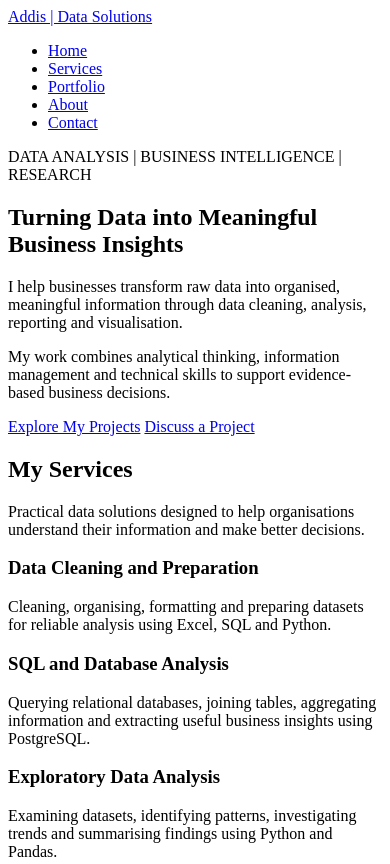
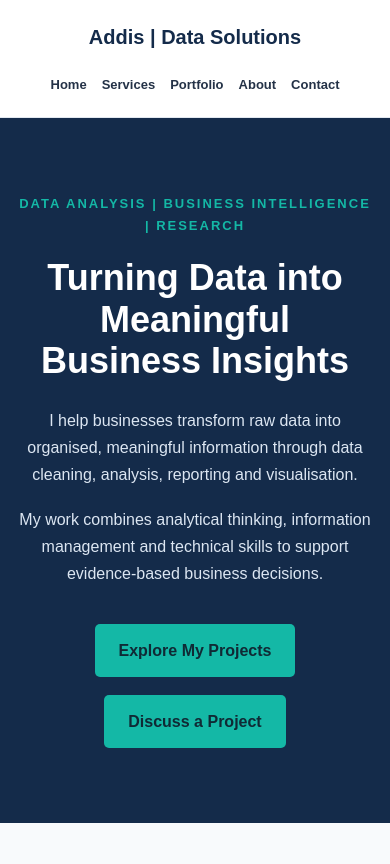
Before and after one commit to USNA02/usna02.github.io, a plain HTML site: page index.html in a window 390 px wide. Shown: the top 864 px of the page. Drawn offline with Linux system fonts and the light colour scheme.

Commit message:
Add responsive styling to portfolio homepage

```diff
--- /dev/null
+++ b/css/style.css
@@ -0,0 +1,322 @@
+
+/* =================================
+   1. GLOBAL DESIGN VARIABLES
+================================= */
+
+:root {
+    --primary-color: #142B4A;
+    --secondary-color: #0F766E;
+    --accent-color: #14B8A6;
+
+    --background-color: #F8FAFC;
+    --surface-color: #FFFFFF;
+
+    --text-color: #243247;
+    --muted-color: #64748B;
+    --border-color: #E2E8F0;
+
+    --font-family: Arial, Helvetica, sans-serif;
+
+    --container-width: 1100px;
+}
+
+
+/* =================================
+   2. BASIC RESET
+================================= */
+
+* {
+    margin: 0;
+    padding: 0;
+    box-sizing: border-box;
+}
+
+
+/* =================================
+   3. GLOBAL PAGE STYLING
+================================= */
+
+html {
+    scroll-behavior: smooth;
+}
+
+body {
+    font-family: var(--font-family);
+    background-color: var(--background-color);
+    color: var(--text-color);
+    line-height: 1.7;
+}
+
+a {
+    text-decoration: none;
+    color: var(--secondary-color);
+}
+
+ul {
+    list-style: none;
+}
+
+img {
+    max-width: 100%;
+    display: block;
+}
+
+
+/* =================================
+   4. REUSABLE PAGE CONTAINER
+================================= */
+
+header,
+main,
+footer {
+    width: 100%;
+}
+
+section {
+    padding: 80px 20px;
+}
+
+section > * {
+    max-width: var(--container-width);
+    margin-left: auto;
+    margin-right: auto;
+}
+
+
+/* =================================
+   5. HEADER AND NAVIGATION
+================================= */
+
+header {
+    background-color: var(--surface-color);
+    border-bottom: 1px solid var(--border-color);
+    padding: 18px 6%;
+    display: flex;
+    justify-content: space-between;
+    align-items: center;
+    flex-wrap: wrap;
+    gap: 16px;
+}
+
+header > div a {
+    color: var(--primary-color);
+    font-size: 20px;
+    font-weight: 700;
+}
+
+nav ul {
+    display: flex;
+    align-items: center;
+    flex-wrap: wrap;
+    gap: 25px;
+}
+
+nav a {
+    color: var(--text-color);
+    font-size: 14px;
+    font-weight: 600;
+    transition: color 0.3s ease;
+}
+
+nav a:hover {
+    color: var(--secondary-color);
+}
+
+
+/* =================================
+   6. HERO SECTION
+================================= */
+
+#home {
+    background-color: var(--primary-color);
+    color: var(--surface-color);
+    padding: 110px 20px;
+    text-align: center;
+}
+
+#home p:first-child {
+    color: var(--accent-color);
+    font-size: 13px;
+    font-weight: 700;
+    letter-spacing: 2px;
+    margin-bottom: 20px;
+}
+
+#home h1 {
+    max-width: 850px;
+    font-size: clamp(36px, 5vw, 58px);
+    line-height: 1.15;
+    margin: 0 auto 25px;
+}
+
+#home p:not(:first-child) {
+    max-width: 720px;
+    color: #DCE6F2;
+    margin: 0 auto 18px;
+}
+
+#home a {
+    display: inline-block;
+    background-color: var(--accent-color);
+    color: #102A35;
+    padding: 13px 24px;
+    margin: 18px 6px 0;
+    border-radius: 5px;
+    font-weight: 700;
+    transition: background-color 0.3s ease;
+}
+
+#home a:hover {
+    background-color: #FFFFFF;
+}
+
+
+/* =================================
+   7. GENERAL SECTION HEADINGS
+================================= */
+
+section h2 {
+    color: var(--primary-color);
+    font-size: 32px;
+    margin-bottom: 18px;
+    text-align: center;
+}
+
+section > p {
+    color: var(--muted-color);
+    text-align: center;
+    margin-bottom: 35px;
+}
+
+
+/* =================================
+   8. SERVICE AND PROJECT CARDS
+================================= */
+
+#services article,
+#portfolio article {
+    background-color: var(--surface-color);
+    border: 1px solid var(--border-color);
+    border-radius: 8px;
+    padding: 28px;
+    margin: 20px auto;
+    max-width: var(--container-width);
+    box-shadow: 0 4px 15px rgba(20, 43, 74, 0.04);
+    transition: transform 0.3s ease, box-shadow 0.3s ease;
+}
+
+#services article:hover,
+#portfolio article:hover {
+    transform: translateY(-4px);
+    box-shadow: 0 8px 22px rgba(20, 43, 74, 0.10);
+}
+
+article h3 {
+    color: var(--primary-color);
+    font-size: 20px;
+    margin-bottom: 10px;
+}
+
+article p {
+    color: var(--muted-color);
+}
+
+
+/* =================================
+   9. ABOUT SECTION
+================================= */
+
+#about {
+    background-color: #EDF3F8;
+}
+
+#about p {
+    max-width: 800px;
+    margin: 15px auto;
+    color: var(--text-color);
+}
+
+
+/* =================================
+   10. CONTACT SECTION
+================================= */
+
+#contact {
+    background-color: var(--primary-color);
+    color: white;
+    text-align: center;
+}
+
+#contact h2 {
+    color: white;
+}
+
+#contact p {
+    color: #DCE6F2;
+}
+
+#contact a {
+    display: inline-block;
+    margin: 12px 8px;
+    padding: 12px 22px;
+    background-color: var(--accent-color);
+    color: #102A35;
+    border-radius: 5px;
+    font-weight: 700;
+}
+
+
+/* =================================
+   11. FOOTER
+================================= */
+
+footer {
+    background-color: #0D1F35;
+    color: #CBD5E1;
+    text-align: center;
+    padding: 25px 15px;
+    font-size: 13px;
+}
+
+
+/* =================================
+   12. RESPONSIVE DESIGN
+================================= */
+
+@media (max-width: 768px) {
+
+    header {
+        flex-direction: column;
+        padding: 20px;
+    }
+
+    nav ul {
+        justify-content: center;
+        gap: 15px;
+    }
+
+    nav a {
+        font-size: 13px;
+    }
+
+    section {
+        padding: 55px 18px;
+    }
+
+    #home {
+        padding: 75px 18px;
+    }
+
+    #home h1 {
+        font-size: 36px;
+    }
+
+    section h2 {
+        font-size: 27px;
+    }
+
+    #services article,
+    #portfolio article {
+        padding: 22px;
+    }
+}
--- a/index.html
+++ b/index.html
@@ -7,6 +7,7 @@
     <meta name="description" content="Data analysis and business intelligence services. I help businesses clean, analyse and interpret data to support better decisions.">
 
     <title>Data Analysis & Business Intelligence | Addis</title>
+<link rel="stylesheet" href="css/style.css">
 </head>
 
 <body>
```
